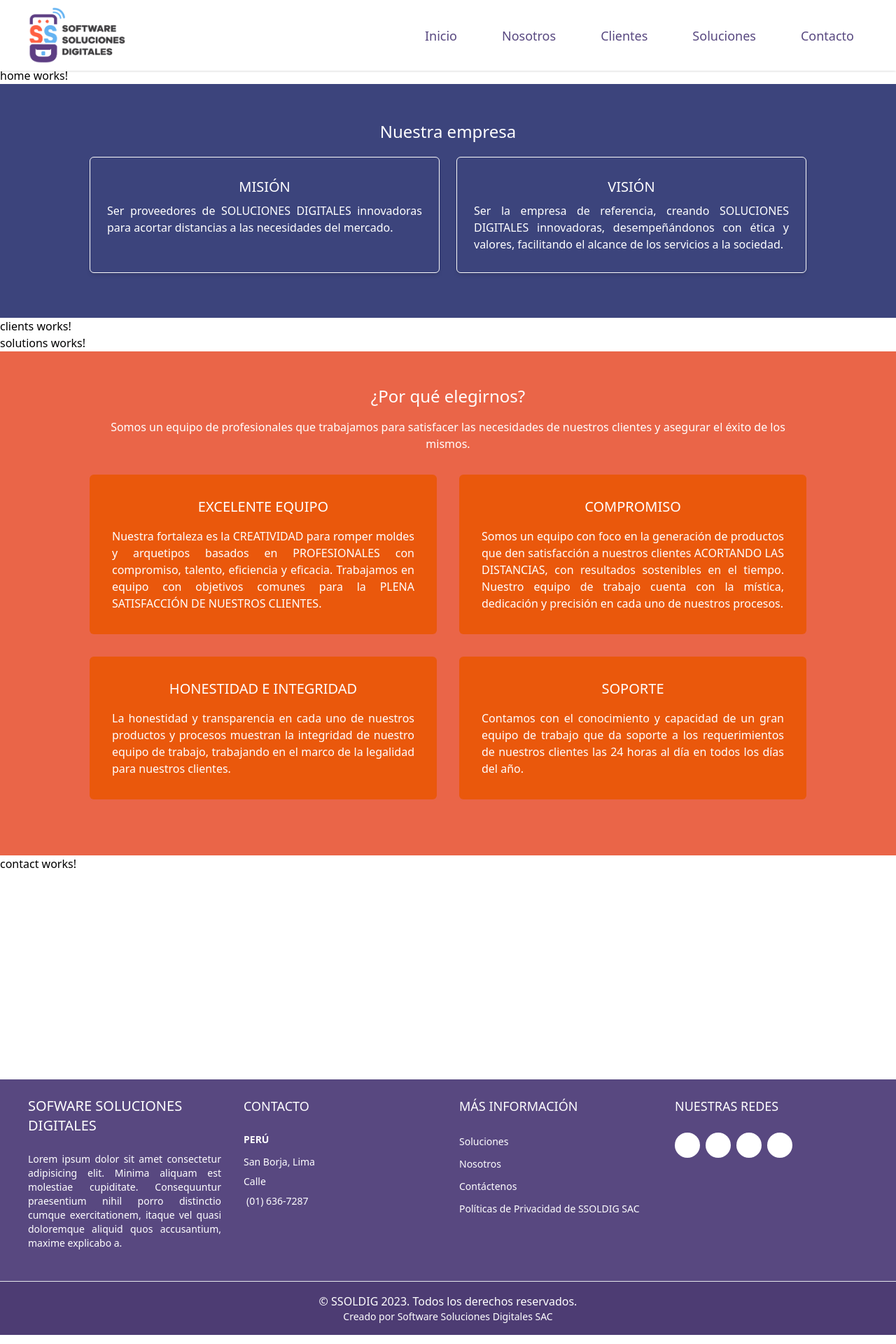
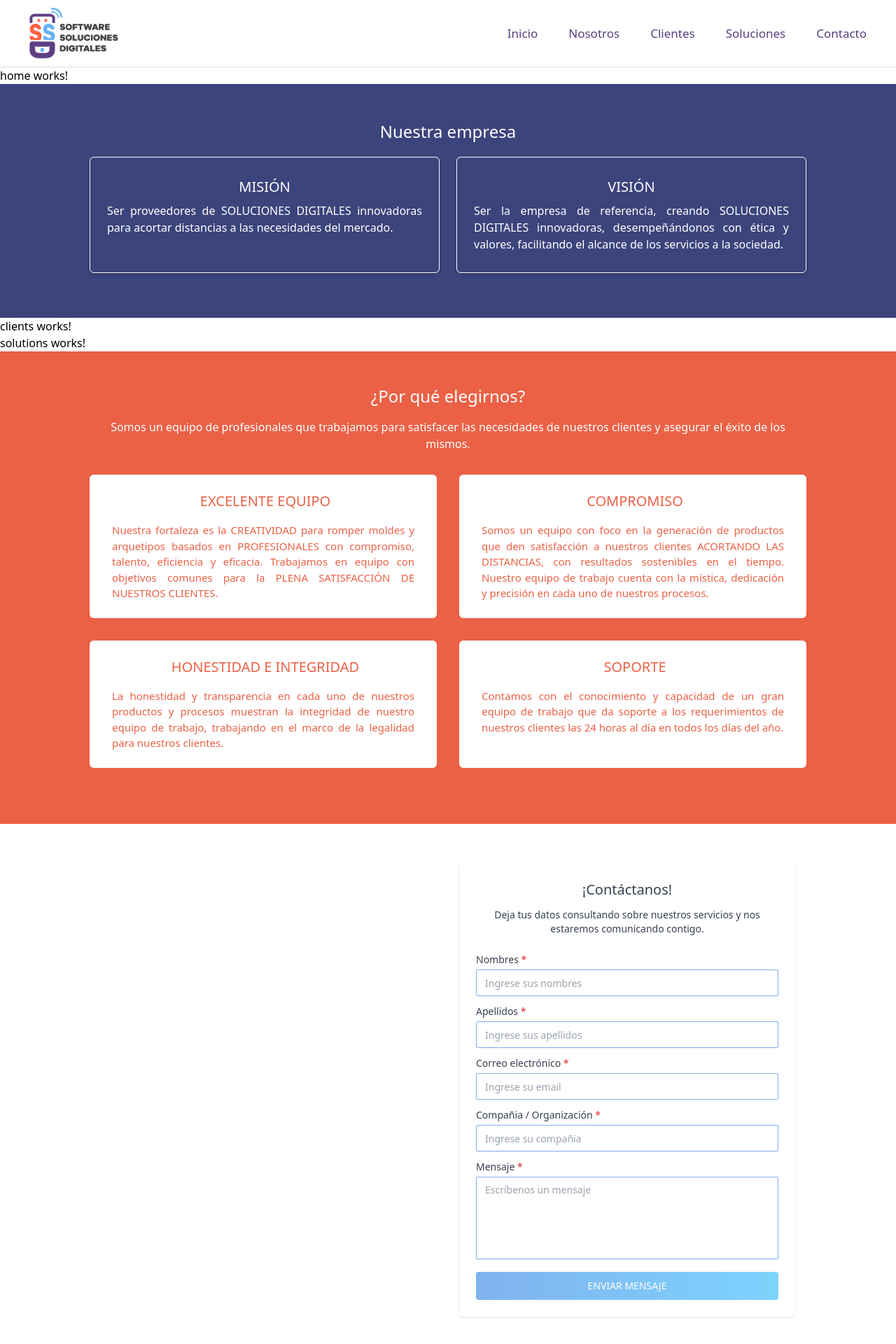
Before and after one commit to ErosJBC/ssoldig-web, an Angular app: page / in a window 1280 px wide. Shown: the top 1920 px of the page at 70% size. Built offline with nearby package versions, Linux system fonts and the light colour scheme.

Commit message:
Avanzando con la página

```diff
--- a/src/app/shared/components/navbar/navbar.component.html
+++ b/src/app/shared/components/navbar/navbar.component.html
@@ -2,15 +2,15 @@
 	<nav class="max-w-screen-xl mx-auto">
 		<div class="flex justify-between px-7 md:px-8 lg:px-10 xl:px-10">
 			<a routerLink="/" class="flex">
-				<img src="../../../../assets/img/SSD-png.png" width="140" alt="Logo de SSD">
+				<img src="../../../../assets/img/SSD-png.png" width="130" alt="Logo de SSD">
 			</a>
 			<div class="flex items-center">
-				<ul class="inline-flex flex-grow gap-x-6 w-auto">
-					<li><a routerLink="/" fragment="inicio" class="text-purple-ssd hover:text-white font-medium text-lg rounded-md py-2.5 px-5 hover:bg-purple-ssd transition-all duration-300">Inicio</a></li>
-					<li><a routerLink="/" fragment="nosotros" class="text-purple-ssd hover:text-white font-medium text-lg rounded-md py-2.5 px-5 hover:bg-purple-ssd transition-all duration-300">Nosotros</a></li>
-					<li><a routerLink="/" fragment="clientes" class="text-purple-ssd hover:text-white font-medium text-lg rounded-md py-2.5 px-5 hover:bg-purple-ssd transition-all duration-300">Clientes</a></li>
-					<li><a routerLink="/" fragment="soluciones" class="text-purple-ssd hover:text-white font-medium text-lg rounded-md py-2.5 px-5 hover:bg-purple-ssd transition-all duration-300">Soluciones</a></li>
-					<li><a routerLink="/" fragment="contacto" class="text-purple-ssd hover:text-white font-medium text-lg rounded-md py-2.5 px-5 hover:bg-purple-ssd transition-all duration-300">Contacto</a></li>
+				<ul class="inline-flex flex-grow xl:gap-x-10 lg:gap-x-8 md:gap-x-6 sm:gap-x-4 w-auto">
+					<li><a routerLink="/" fragment="inicio" class="text-purple-ssd hover:text-orange-ssd font-medium text-[17px] px-0.5 transition duration-300 pb-2 hover:border-b-[2.5px] hover:border-orange-ssd">Inicio</a></li>
+					<li><a routerLink="/" fragment="nosotros" class="text-purple-ssd hover:text-orange-ssd font-medium text-[17px] px-0.5 transition duration-300 pb-2 hover:border-b-[2.5px] hover:border-orange-ssd">Nosotros</a></li>
+					<li><a routerLink="/" fragment="clientes" class="text-purple-ssd hover:text-orange-ssd font-medium text-[17px] px-0.5 transition duration-300 pb-2 hover:border-b-[2.5px] hover:border-orange-ssd">Clientes</a></li>
+					<li><a routerLink="/" fragment="soluciones" class="text-purple-ssd hover:text-orange-ssd font-medium text-[17px] px-0.5 transition duration-300 pb-2 hover:border-b-[2.5px] hover:border-orange-ssd">Soluciones</a></li>
+					<li><a routerLink="/" fragment="contacto" class="text-purple-ssd hover:text-orange-ssd font-medium text-[17px] px-0.5 transition duration-300 pb-2 hover:border-b-[2.5px] hover:border-orange-ssd">Contacto</a></li>
 				</ul>
 			</div>
 		</div>
--- a/src/app/views/home/contact/contact.component.html
+++ b/src/app/views/home/contact/contact.component.html
@@ -1,3 +1,40 @@
-<section id="contacto" class="h-80">
-	<div>contact works!</div>
+<section id="contacto" class="pt-8">
+	<div class="max-w-screen-lg mx-auto">
+		<div class="grid grid-cols-1 md:grid-cols-2">
+			<div></div>
+			<div class="mx-4 my-6">
+				<div class='bg-white rounded shadow px-6 pt-6 pb-6 mb-4'>
+					<div class="text-center text-gray-700 mb-3">
+						<h2 class="text-xl font-medium mb-3">¡Contáctanos!</h2>
+						<p class="text-sm">Deja tus datos consultando sobre nuestros servicios y nos estaremos comunicando contigo.</p>
+					</div>
+					<form class="mt-6">
+						<div class='mb-3'>
+							<label class='block text-gray-700 text-sm font-medium mb-1' for='nombre'>Nombres <span class='text-red-600 text-sm'>*</span></label>
+							<input id='nombre' class='shadow-sm placeholder:text-sm appearance-none border border-skyblue-ssd rounded-sm w-full py-2 px-3 text-gray-700 leading-tight focus:outline-none focus:ring-1 focus:ring-purple-ssd focus:border-purple-200' type='text' placeholder='Ingrese sus nombres' />
+						</div>
+						<div class='mb-3'>
+							<label class='block text-gray-700 text-sm font-medium mb-1' for='apellidos'>Apellidos <span class='text-red-600 text-sm'>*</span></label>
+							<input id='apellidos' class='shadow-sm placeholder:text-sm appearance-none border border-skyblue-ssd rounded-sm w-full py-2 px-3 text-gray-700 leading-tight focus:outline-none focus:ring-1 focus:ring-purple-ssd focus:border-purple-200' type='text' placeholder='Ingrese sus apellidos' />
+						</div>
+						<div class='mb-3'>
+							<label class='block text-gray-700 text-sm font-medium mb-1' for='email'>Correo electrónico <span class='text-red-600 text-sm'>*</span></label>
+							<input id='email' class='shadow-sm placeholder:text-sm appearance-none border border-skyblue-ssd rounded-sm w-full py-2 px-3 text-gray-700 leading-tight focus:outline-none focus:ring-1 focus:ring-purple-ssd focus:border-purple-200' type='text' placeholder='Ingrese su email' />
+						</div>
+						<div class='mb-3'>
+							<label class='block text-gray-700 text-sm font-medium mb-1' for='empresa'>Compañia / Organización <span class='text-red-600 text-sm'>*</span></label>
+							<input id='empresa' class='shadow-sm placeholder:text-sm appearance-none border border-skyblue-ssd rounded-sm w-full py-2 px-3 text-gray-700 leading-tight focus:outline-none focus:ring-1 focus:ring-purple-ssd focus:border-purple-200' type='text' placeholder='Ingrese su compañia' />
+						</div>
+						<div class='mb-3'>
+							<label class='block text-gray-700 text-sm font-medium mb-1' for='email'>Mensaje <span class='text-red-600 text-sm'>*</span></label>
+							<textarea id='mensaje' rows="5" class='shadow-sm placeholder:text-sm appearance-none border border-skyblue-ssd rounded-sm w-full py-2 px-3 text-gray-700 leading-tight focus:outline-none focus:ring-1 focus:ring-purple-ssd focus:border-purple-200 resize-none' placeholder='Escríbenos un mensaje'></textarea>
+						</div>
+						<div>
+							<button type="submit" class="w-full bg-gradient-to-r font-medium from-skyblue-ssd to-sky-300 text-white uppercase text-sm py-2.5 px-2 rounded hover:bg-gradient-to-r hover:from-purple-ssd hover:to-purple-500 transition-all duration-300">Enviar Mensaje</button>
+						</div>
+					</form>
+				</div>
+			</div>
+		</div>
+	</div>
 </section>
--- a/src/app/views/home/why-choose-us/why-choose-us.component.html
+++ b/src/app/views/home/why-choose-us/why-choose-us.component.html
@@ -4,21 +4,21 @@
 			<h2 class="text-center text-white font-medium text-2xl">¿Por qué elegirnos?</h2>
 			<p class="pt-4 text-white text-center">Somos un equipo de profesionales que trabajamos para satisfacer las necesidades de nuestros clientes y asegurar el éxito de los mismos.</p>
 			<div class="grid grid-cols-1 md:grid-cols-2 gap-x-8 gap-y-4 md:gap-y-8 pt-8">
-				<div class="rounded-md bg-orange-600 hover:bg-orange-600 transition hover:-translate-y-1 duration-300 cursor-pointer px-6 py-8">
-					<h3 class="text-center text-white font-medium text-xl">EXCELENTE EQUIPO</h3>
-					<p class="text-justify text-white pt-4 px-2">Nuestra fortaleza es la CREATIVIDAD  para romper moldes y arquetipos basados en PROFESIONALES con compromiso, talento, eficiencia y eficacia. Trabajamos en equipo con objetivos comunes para la PLENA SATISFACCIÓN DE NUESTROS CLIENTES.</p>
+				<div class="rounded-md bg-white transition hover:-translate-y-1 text-orange-ssd duration-300 cursor-pointer px-6 py-6">
+					<h3 class="flex items-center justify-center gap-x-1.5 font-medium text-xl"><i class="bi bi-people-fill text-2xl"></i>EXCELENTE EQUIPO</h3>
+					<p class="text-justify text-[15px] pt-4 px-2">Nuestra fortaleza es la CREATIVIDAD  para romper moldes y arquetipos basados en PROFESIONALES con compromiso, talento, eficiencia y eficacia. Trabajamos en equipo con objetivos comunes para la PLENA SATISFACCIÓN DE NUESTROS CLIENTES.</p>
 				</div>
-				<div class="rounded-md bg-orange-600 hover:bg-orange-600 transition hover:-translate-y-1 duration-300 cursor-pointer px-6 py-8">
-					<h3 class="text-center text-white font-medium text-xl">COMPROMISO</h3>
-					<p class="text-justify text-white pt-4 px-2">Somos un equipo con foco en la generación de productos que den satisfacción a nuestros clientes ACORTANDO LAS DISTANCIAS, con resultados sostenibles en el tiempo. Nuestro equipo de trabajo cuenta con la mística, dedicación y precisión en cada uno de nuestros procesos.</p>
+				<div class="rounded-md bg-white transition hover:-translate-y-1 text-orange-ssd duration-300 cursor-pointer px-6 py-6">
+					<h3 class="flex items-center justify-center gap-x-1.5 font-medium text-xl"><i class="bi bi-hand-thumbs-up-fill  text-2xl"></i>COMPROMISO</h3>
+					<p class="text-justify text-[15px] pt-4 px-2">Somos un equipo con foco en la generación de productos que den satisfacción a nuestros clientes ACORTANDO LAS DISTANCIAS, con resultados sostenibles en el tiempo. Nuestro equipo de trabajo cuenta con la mística, dedicación y precisión en cada uno de nuestros procesos.</p>
 				</div>
-				<div class="rounded-md bg-orange-600 hover:bg-orange-600 transition hover:-translate-y-1 duration-300 cursor-pointer px-6 py-8">
-					<h3 class="text-center text-white font-medium text-xl">HONESTIDAD E INTEGRIDAD</h3>
-					<p class="text-justify text-white pt-4 px-2">La honestidad y transparencia en cada uno de nuestros productos y procesos muestran la integridad de nuestro equipo de trabajo, trabajando en el marco de la legalidad para nuestros clientes.</p>
+				<div class="rounded-md bg-white transition hover:-translate-y-1 text-orange-ssd duration-300 cursor-pointer px-6 py-6">
+					<h3 class="flex items-center justify-center gap-x-1.5 font-medium text-xl"><i class="bi bi-person-heart text-2xl"></i>HONESTIDAD E INTEGRIDAD</h3>
+					<p class="text-justify text-[15px] pt-4 px-2">La honestidad y transparencia en cada uno de nuestros productos y procesos muestran la integridad de nuestro equipo de trabajo, trabajando en el marco de la legalidad para nuestros clientes.</p>
 				</div>
-				<div class="rounded-md bg-orange-600 hover:bg-orange-600 transition hover:-translate-y-1 duration-300 cursor-pointer px-6 py-8">
-					<h3 class="text-center text-white font-medium text-xl">SOPORTE</h3>
-					<p class="text-justify text-white pt-4 px-2">Contamos con el conocimiento y capacidad de un gran equipo de trabajo que da soporte a los requerimientos de nuestros clientes las 24 horas al día en todos los días del año.</p>
+				<div class="rounded-md bg-white transition hover:-translate-y-1 text-orange-ssd duration-300 cursor-pointer px-6 py-6">
+					<h3 class="flex items-center justify-center gap-x-1.5 font-medium text-xl"><i class="bi bi-gear-fill text-2xl"></i>SOPORTE</h3>
+					<p class="text-justify text-[15px] pt-4 px-2">Contamos con el conocimiento y capacidad de un gran equipo de trabajo que da soporte a los requerimientos de nuestros clientes las 24 horas al día en todos los días del año.</p>
 				</div>
 			</div>
 		</div>
--- a/tailwind.config.js
+++ b/tailwind.config.js
@@ -6,10 +6,10 @@ module.exports = {
   theme: {
     extend: {
       colors: {
-        'purple-ssd': "#584880",
+        'purple-ssd': "#564080",
         'purple-dark-ssd': "#4D3C73",
-        'orange-ssd': "#ea6548",
-        'skyblue-ssd': "#85b4ec",
+        'orange-ssd': "#ea6146",
+        'skyblue-ssd': "#80b2ef",
         'blue-ssd': "#3c447c",
       }
     },
```
